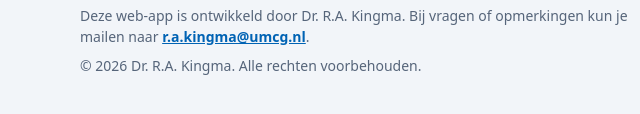
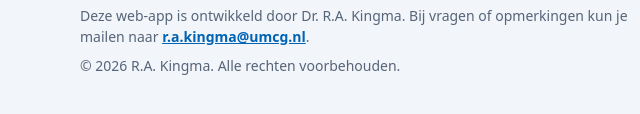
Before and after one commit to riemerkingma/aios-salariswijzer, a plain HTML site: page index.html in a window 1280 px wide. Shown: the part 1261-1375 px from the top of the page, 0-640 px from the left. Drawn offline with Linux system fonts and the light colour scheme.

Commit message:
Copyrightvermelding zonder titel
Co-Authored-By: Claude Opus 5.5 <noreply@anthropic.com>
Claude-Session: https://claude.ai/code/session_01XeAVRj1bxN5uhNEJs3gLZY

```diff
--- a/index.html
+++ b/index.html
@@ -561,7 +561,7 @@ input[type=range]::-moz-range-track { height: 8px; border-radius: 999px; backgro
     <p><b>Disclaimer:</b> Alle berekeningen zijn indicatief en kunnen fouten bevatten; er kunnen geen rechten aan worden ontleend. De uitkomsten kunnen veranderen wanneer er nieuwe salaristabellen of cao-afspraken komen.</p>
     <p><b>Laatst bijgewerkt:</b> <span id="updated"></span>. Alle gegevens zijn bijgewerkt tot november 2026.</p>
     <p>Deze web-app is ontwikkeld door Dr. R.A. Kingma. Bij vragen of opmerkingen kun je mailen naar <a href="mailto:r.a.kingma@umcg.nl">r.a.kingma@umcg.nl</a>.</p>
-    <p>&copy; 2026 Dr. R.A. Kingma. Alle rechten voorbehouden.</p>
+    <p>&copy; 2026 R.A. Kingma. Alle rechten voorbehouden.</p>
   </footer>
 </div>
 
```
Also changed, not shown: 1 other file.
